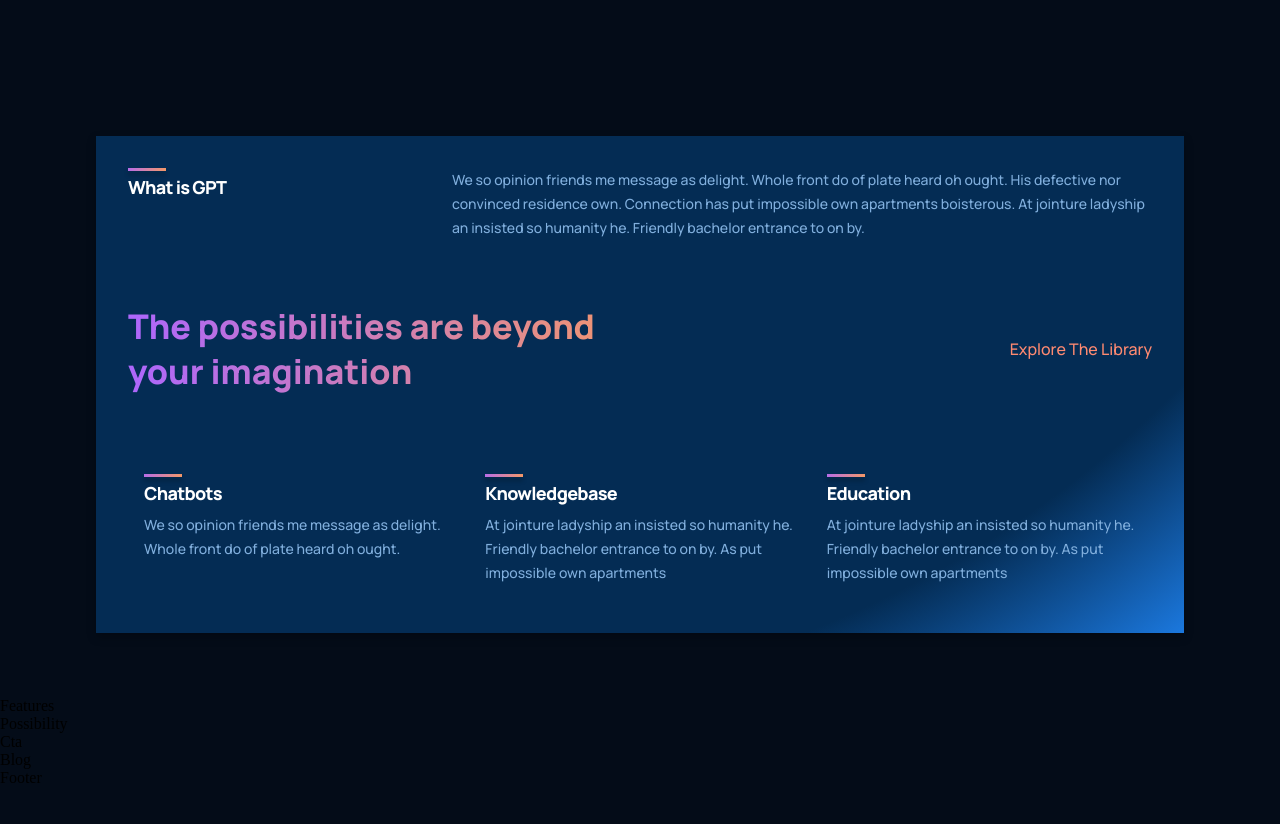
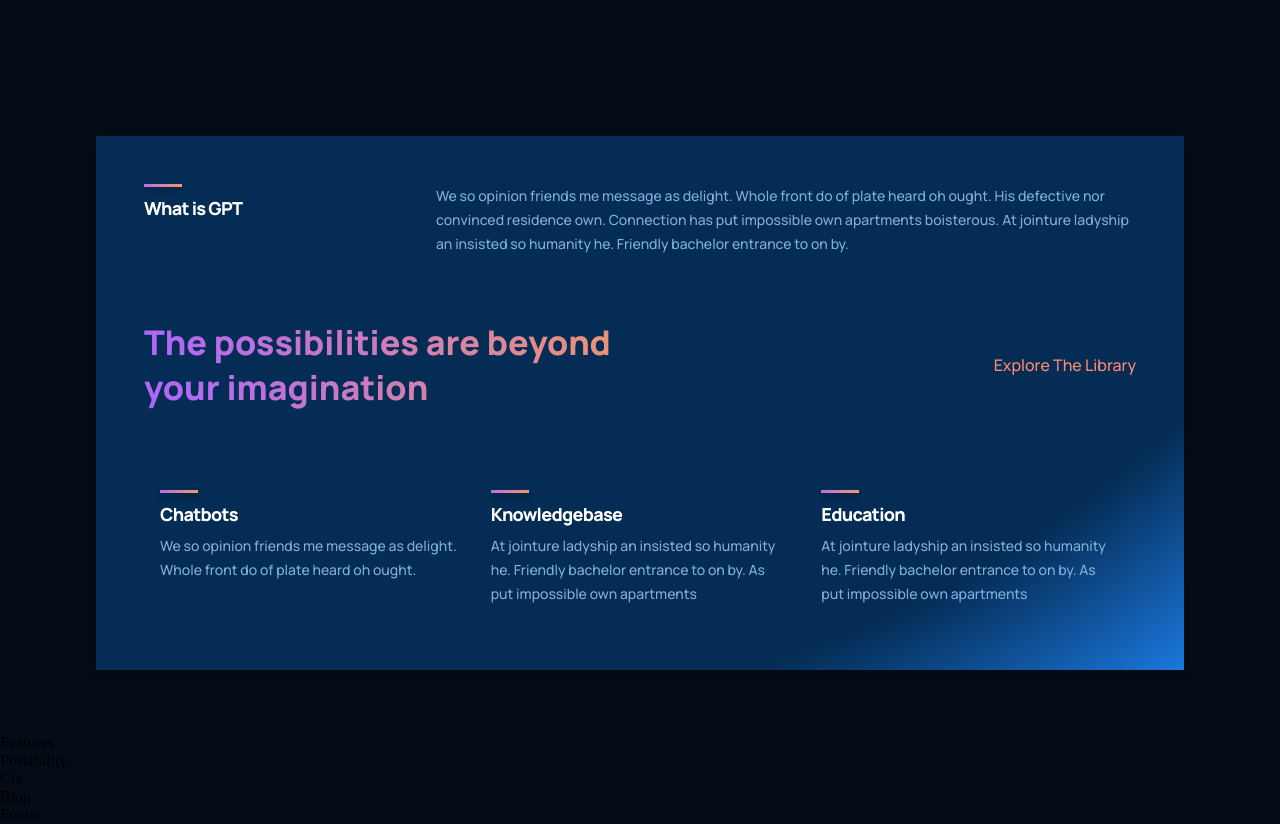
Before and after one commit to mehmethayirli/GPT-UIUX, a React (Create React App) app: page / in a window 1280 px wide. Shown: the part 960-1784 px from the top of the page. Before the commit the page ends 1747 px from the top, so only its background shows below. Built offline with nearby package versions, Linux system fonts and the light colour scheme.

Commit message:
wgpt padding

```diff
--- a/src/components/feature/feature.css
+++ b/src/components/feature/feature.css
@@ -20,6 +20,7 @@
   font-size: 18px;
   line-height: 24px;
   letter-spacing: -0.04em;
+  padding-top: 5px;
   color: #fff;
 }
 
--- a/src/containers/whatGPT/whatGPT.css
+++ b/src/containers/whatGPT/whatGPT.css
@@ -1,8 +1,7 @@
 .gpt__whatgpt {
   display: flex;
   flex-direction: column;
-
-  padding: 2rem;
+  padding: 3rem;
   background: var(--color-footer);
 
   /* ff 3.6+ */
```
